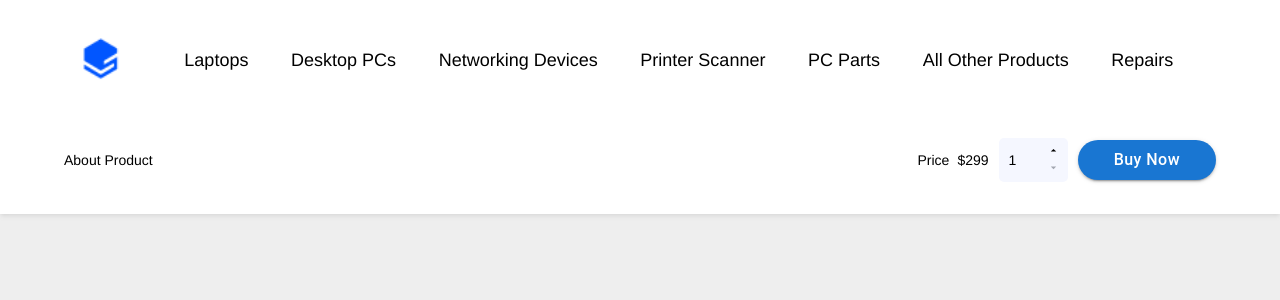
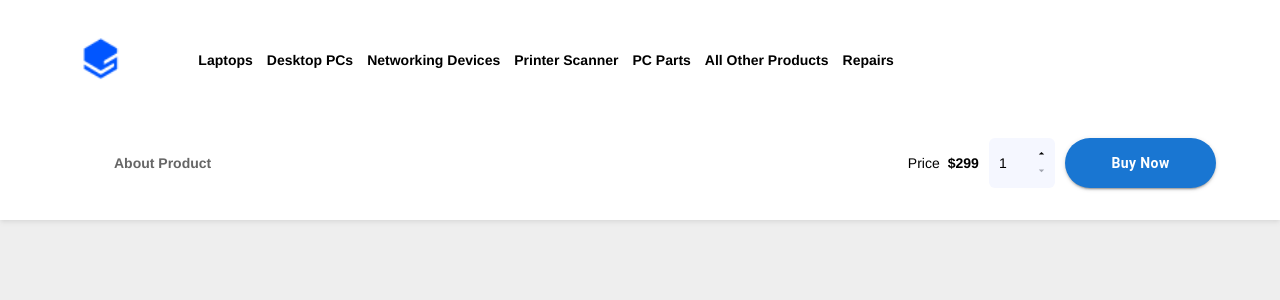
Before and after one commit to Rohitghule131/StripeAssignmentFrontend, a React (Create React App) app: page / in a window 1280 px wide. Shown: the top 300 px of the page. Built offline with nearby package versions, Linux system fonts and the light colour scheme; no server answers.

Commit message:
added validation, remove bugs minor changes

```diff
--- a/public/index.html
+++ b/public/index.html
@@ -24,6 +24,9 @@
       work correctly both with client-side routing and a non-root public URL.
       Learn how to configure a non-root public URL by running `npm run build`.
     -->
+    <link rel="preconnect" href="https://fonts.googleapis.com">
+    <link rel="preconnect" href="https://fonts.gstatic.com" crossorigin>
+    <link href="https://fonts.googleapis.com/css2?family=Poppins:wght@100&display=swap" rel="stylesheet">
     <title>React App</title>
   </head>
   <body>
--- /dev/null
+++ b/src/components/Navbar.js/Navbar.css
@@ -0,0 +1,11 @@
+.link{
+    font-style: normal;
+    font-weight: 600;
+    font-size: 14px;
+    line-height: 21px;
+    display: flex;
+    align-items: center;
+    text-align: center;
+    color: #000000;
+
+}
--- a/src/components/Navbar.js/Navbar.js
+++ b/src/components/Navbar.js/Navbar.js
@@ -8,6 +8,8 @@ import MenuIcon from '@mui/icons-material/Menu';
 import Container from '@mui/material/Container';
 import OrderButton from '../ProductScreen/OrderButton/OrderButton';
 import logo from '../../Logo/image.png'
+import "./Navbar.css"
+
 const Navbar = () => {
   const [aboutProduct, setAboutProduct] = React.useState(true)
   const boxstyle = {
@@ -22,120 +24,85 @@ const Navbar = () => {
         <Box sx={{ flexGrow: 1, display: { xs: 'none', md: 'flex'} }} style={{"marginTop":"30px"}}>
           <img style={{"height":"60px","marginRight":"45px",}} src={logo}/>
         <Typography
+        className='link'
             variant="p"
-            noWrap
             component="a"
             sx={{
-              mr: 2,
-              display: { xs: 'flex'},
-              flexGrow: 1,
-              fontWeight:500,
-              fontSize:'large',
-              color: 'inherit',
               textDecoration: 'none',
-              margin:'auto'
+              margin:'0px',
+              marginLeft:'14px'
             }}
           >
             Laptops
           </Typography>
           <Typography
+          className='link'
             variant="p"
-            noWrap
             component="a"
             sx={{
-              mr: 2,
-              display: { xs: 'flex'},
-              flexGrow: 1,
-              fontWeight:500,
-              fontSize:'large',
-              color: 'inherit',
               textDecoration: 'none',
-              margin:'auto'
+              margin:'0px',
+              marginLeft:'14px'
             }}
           >
             Desktop PCs
           </Typography>
           <Typography
+          className='link'
             variant="p"
-            noWrap
             component="a"
             sx={{
-              mr: 2,
-              display: { xs: 'flex'},
-              flexGrow: 1,
-              fontWeight:500,
-              fontSize:'large',
-              color: 'inherit',
               textDecoration: 'none',
-              margin:'auto'
+              margin:'0px',
+              marginLeft:'14px'
             }}
           >
             Networking Devices
           </Typography>
           <Typography
+          className='link'
             variant="p"
-            noWrap
             component="a"
             sx={{
-              mr: 2,
-              display: { xs: 'flex'},
-              flexGrow: 1,
-              fontWeight:500,
-              fontSize:'large',
-              color: 'inherit',
               textDecoration: 'none',
-              margin:'auto'
+              margin:'0px',
+              marginLeft:'14px'
             }}
           >
             Printer Scanner
           </Typography>
           <Typography
+          className='link'
             variant="p"
-            noWrap
             component="a"
             sx={{
-              mr: 2,
-              display: { xs: 'flex'},
-              flexGrow: 1,
-              fontWeight:500,
-              fontSize:'large',
-              color: 'inherit',
               textDecoration: 'none',
-              margin:'auto'
+              margin:'0px',
+              marginLeft:'14px'
             }}
           >
             PC Parts
           </Typography>
           <Typography
+          className='link'
             variant="p"
-            noWrap
             component="a"
             sx={{
-              mr: 2,
-              display: { xs: 'flex'},
-              flexGrow: 1,
-              fontWeight:500,
-              fontSize:'large',
-              color: 'inherit',
               textDecoration: 'none',
-              margin:'auto'
+              margin:'0px',
+              marginLeft:'14px'
             }}
           >
             All Other Products
           </Typography>
           <Typography
+          className='link'
             variant="p"
-            noWrap
             component="a"
             sx={{
-              mr: 2,
-              display: { xs: 'flex'},
-              flexGrow: 1,
-              fontWeight:500,
-              fontSize:'large',
-              color: 'inherit',
               textDecoration: 'none',
-              margin:'auto'
+              margin:'0px',
+              marginLeft:'14px'
             }}
           >
             Repairs
--- a/src/components/ProductScreen/OrderButton/OrderButton.js
+++ b/src/components/ProductScreen/OrderButton/OrderButton.js
@@ -19,9 +19,7 @@ function OrderButton(props) {
     }
     const price = useSelector(state => state.productReducer.price)
     const count = useSelector(state => state.productReducer.count)
-    const buttonGroup = {
-        "display": "flex"
-    }
+
     const dispatch = useDispatch()
     const handleIncrement = () => {
         dispatch(countIncrementHandler())
@@ -31,7 +29,7 @@ function OrderButton(props) {
     }
     return (
         <Box style={{ "width": "100%" }}>
-            <Box style={buttonGroup}>
+            <Box className='buttonGroupDiv'>
                 <p id="aboutP" style={{"borderBottom":!aboutProduct?"2px solid blue":""}} onClick={(e)=>{
                     aboutProdctHandler()
                 }}>
@@ -49,7 +47,7 @@ function OrderButton(props) {
                         textDecoration: 'none',
                     }}
                 >
-                    Price <span style={{ "marginLeft": "8px", "fontWeight": "500" }}>&#36;299</span>
+                    Price <span style={{ "marginLeft": "8px", "fontWeight": "600" }}>&#36;{price}</span>
                 </Typography>
                 <div id='buttongroup'>
                     <p id='counter'>{count}</p>
@@ -80,15 +78,11 @@ function OrderButton(props) {
                 <form action={`${PAYMENT_URL}1/${count}`} method="POST">
                     <Button
                         type='submit'
-                        id='BuyNowButon'
+                        id='BuyNowButton'
                         sx={{
                             "lineHeight": "none",
                             "letterSpacing": "none",
                             "textTransform": "capitalize",
-                            "borderRadius": "25px",
-                            "paddingLeft": "36px",
-                            "paddingRight": "36px",
-                            "fontSize": "medium"
                         }}
                         variant='contained'>
                         Buy Now
--- a/src/components/ProductScreen/OrderButton/OrderScreenCss.css
+++ b/src/components/ProductScreen/OrderButton/OrderScreenCss.css
@@ -4,10 +4,24 @@
     margin-right: 10px;
     margin-left: 10px;
     background-color: #f5f7ff;
-    border-radius: 5px;
+    border-radius: 6px;
 }
 #aboutP{
     cursor: pointer;
+    font-style: normal;
+    font-weight: 600;
+    font-size: 14px;
+    line-height: 21px;
+    display: flex;
+    align-items: center;
+    text-align: center;
+    color: #666666;
+
+}
+
+.buttonGroupDiv{
+    margin-left: 50px;
+    display: flex;
 }
 .buttonUpDown{
     width: 156%;
@@ -20,6 +34,15 @@
 #price{
     margin: auto;
     justify-content: flex-end;
+    font-style: normal;
+    font-weight: 400;
+    font-size: 14px;
+    line-height: 21px;
+    align-items: center;
+    text-align: right;
+
+    color: #000000;
+
 }
 
 #upDownButton{
@@ -31,7 +54,19 @@
     margin-left: 10px;
 
 }
-
+#BuyNowButton{
+    font-style: normal;
+    font-weight: 600;
+    font-size: 14px;
+    line-height: 21px;
+    display: flex;
+    align-items: center;
+    text-align: center;
+    color: #FFFFFF;
+    border-radius: 50px;
+    height: 50px;
+    width: 151px;
+}
 form{
     margin: auto;
 }
--- a/src/components/ProductScreen/Product/Image Silder/ImageSilder.css
+++ b/src/components/ProductScreen/Product/Image Silder/ImageSilder.css
@@ -15,8 +15,9 @@ body {
 }
 
 .swiper {
-  width: 100%;
-  height: 100%;
+  width: 58vh;
+  height: 64vh;
+  margin-right: 100px;
 }
 
 .swiper-slide {
@@ -47,3 +48,8 @@ body {
     height: 50vh;
     width: 50vh;
 }
+@media screen and (max-width:900px) {
+  .swiper{
+    width: 53vh;
+  }
+}
--- a/src/components/ProductScreen/Product/Image Silder/ImageSilder.js
+++ b/src/components/ProductScreen/Product/Image Silder/ImageSilder.js
@@ -4,7 +4,7 @@ import { useSelector } from 'react-redux'
 import "swiper/css";
 import "swiper/css/pagination";
 import "./ImageSilder.css";
-import { Autoplay, Pagination, Navigation } from "swiper";
+import { Autoplay, Pagination } from "swiper";
 
 function ImageSilder() {
     const images = useSelector(state=>state.productReducer.imageUrl)
@@ -22,7 +22,7 @@ function ImageSilder() {
           clickable: true,
         }}
         navigation={true}
-        modules={[Autoplay, Pagination, Navigation]}
+        modules={[Autoplay, Pagination]}
         className="mySwiper"
       >
         {
@@ -34,15 +34,6 @@ function ImageSilder() {
                     })):<></>
 
         }
-        {/* <SwiperSlide><img src=""/></SwiperSlide>
-        <SwiperSlide>Slide 2</SwiperSlide>
-        <SwiperSlide>Slide 3</SwiperSlide>
-        <SwiperSlide>Slide 4</SwiperSlide>
-        <SwiperSlide>Slide 5</SwiperSlide>
-        <SwiperSlide>Slide 6</SwiperSlide>
-        <SwiperSlide>Slide 7</SwiperSlide>
-        <SwiperSlide>Slide 8</SwiperSlide>
-        <SwiperSlide>Slide 9</SwiperSlide> */}
       </Swiper>
     </>
   );
--- a/src/index.css
+++ b/src/index.css
@@ -1,8 +1,6 @@
 body {
   margin: 0;
-  font-family: -apple-system, BlinkMacSystemFont, 'Segoe UI', 'Roboto', 'Oxygen',
-    'Ubuntu', 'Cantarell', 'Fira Sans', 'Droid Sans', 'Helvetica Neue',
-    sans-serif;
+  font-family: 'Poppins', sans-serif;
   -webkit-font-smoothing: antialiased;
   -moz-osx-font-smoothing: grayscale;
 }
--- a/src/services/redux/Reducers.js
+++ b/src/services/redux/Reducers.js
@@ -23,6 +23,10 @@ const productReducer = createSlice({
         builder.addCase(action.Get_Product.fulfilled,(state,payload)=>{
             state.product = payload.payload
             state.price = state.product[0].price
+            state.imageUrl.push(state.product[0].product_url1)
+            state.imageUrl.push(state.product[0].product_url2)
+            state.imageUrl.push(state.product[0].product_url3)
+            state.imageUrl.push(state.product[0].product_url4)
             state.productFetch = true
         })
         builder.addCase(action.Get_Product.rejected,(state)=>{
--- a/src/services/redux/State.js
+++ b/src/services/redux/State.js
@@ -8,6 +8,7 @@ export const initialState = {
     price:299,
     count:1,
     payment:false,
+    imageUrl:[]
 }
 
 export const detailData = [
```
Also changed, not shown: src/components/ProductScreen/Product/Product.css (+31 -5 lines), src/components/ProductScreen/Product/Product.js (+4 -14 lines).
